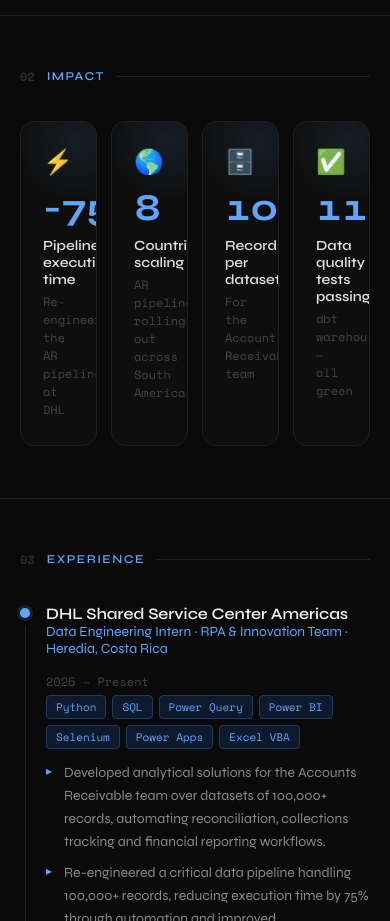
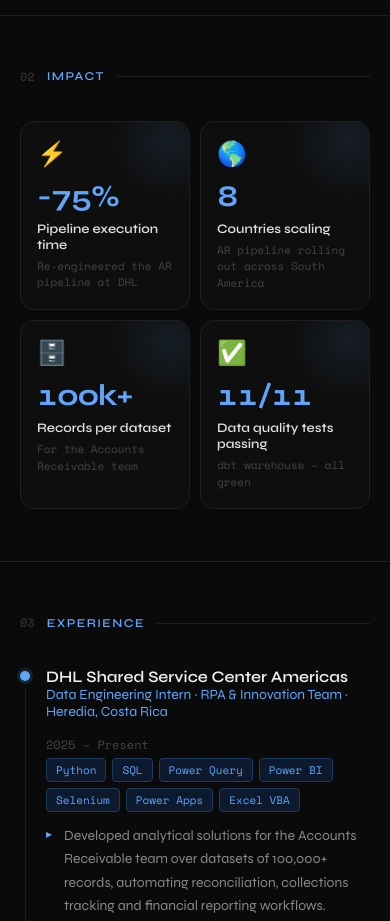
Before and after one commit to yustin-prz/portfolio, a React (Create React App) app: page / in a window 390 px wide. Shown: the part 1920-2841 px from the top of the page. Built offline with nearby package versions, Linux system fonts and the light colour scheme.

Commit message:
Ajustes al CCS versión Mobile

```diff
--- a/src/App.css
+++ b/src/App.css
@@ -194,7 +194,7 @@
   .hero-stats { gap: 20px; }
   .section { padding: 52px 20px; }
   .about-grid, .projects-grid, .skills-grid, .certs-grid { grid-template-columns: 1fr; }
-  .impact-grid { grid-template-columns: repeat(2, 1fr); }
+  /* .impact-grid is handled in the mobile-overrides block at the end of the file */
   .contact-grid { grid-template-columns: 1fr; }
   .nav-recruiter { display: none; }
   .footer { flex-direction: column; gap: 8px; text-align: center; }
@@ -295,3 +295,19 @@
 @media (max-width: 480px) {
   .recruiter-panel { left: 16px; right: 16px; bottom: 16px; width: auto; }
 }
+
+/* ===== MOBILE OVERRIDES (must come after the base .impact-grid rule to win) ===== */
+@media (max-width: 900px) {
+  /* Impact base rule (repeat(4,1fr)) is defined later in the file than the
+     768px block, so it overrides it. Re-apply 2 columns here, after the base. */
+  .impact-grid { grid-template-columns: repeat(2, 1fr); }
+  .impact-card { padding: 22px 18px; }
+}
+
+@media (max-width: 480px) {
+  .impact-grid { gap: 10px; }
+  .impact-card { padding: 18px 16px; }
+  .impact-num { font-size: 30px; }
+  .impact-label { font-size: 13px; }
+  .impact-sub { font-size: 11px; }
+}
```
